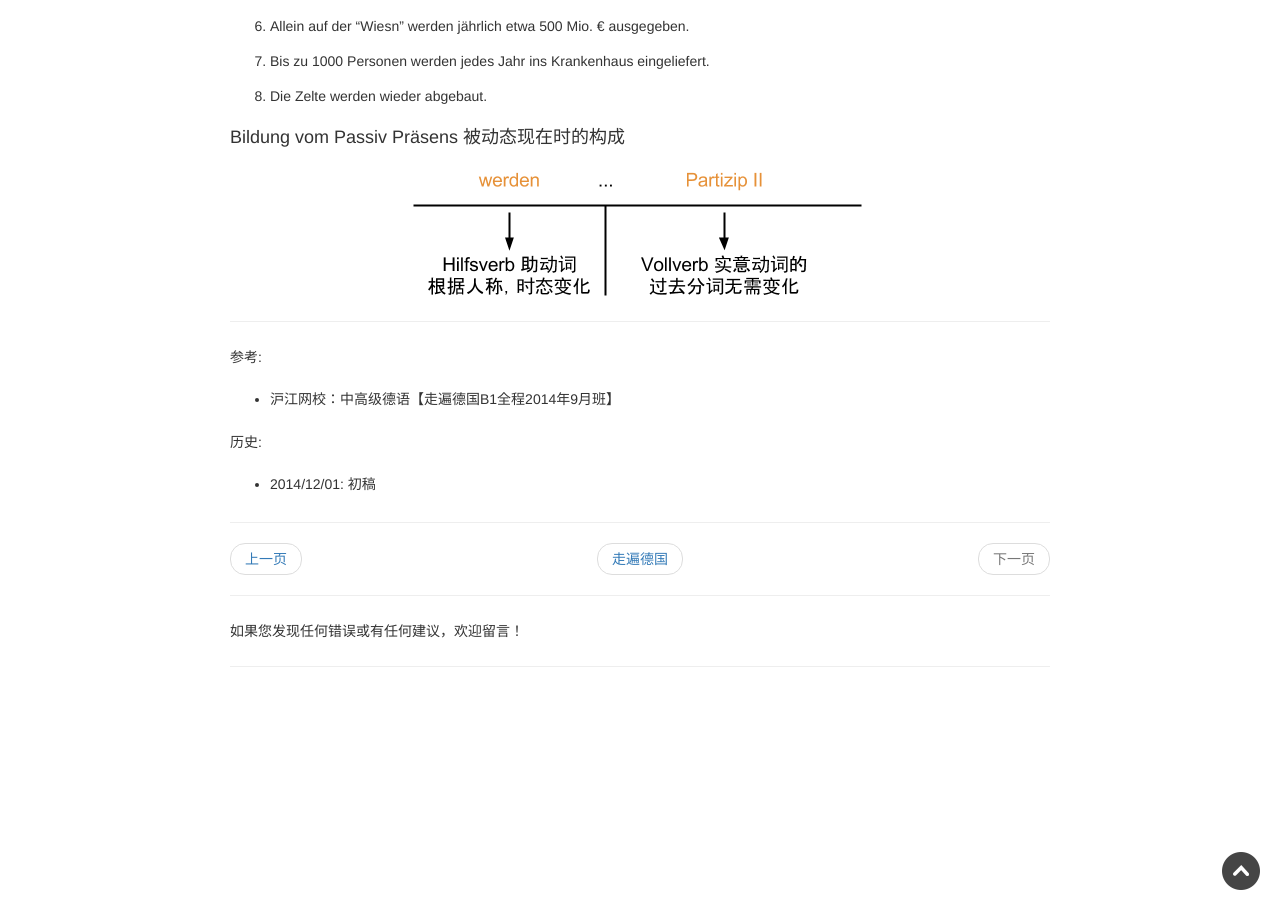
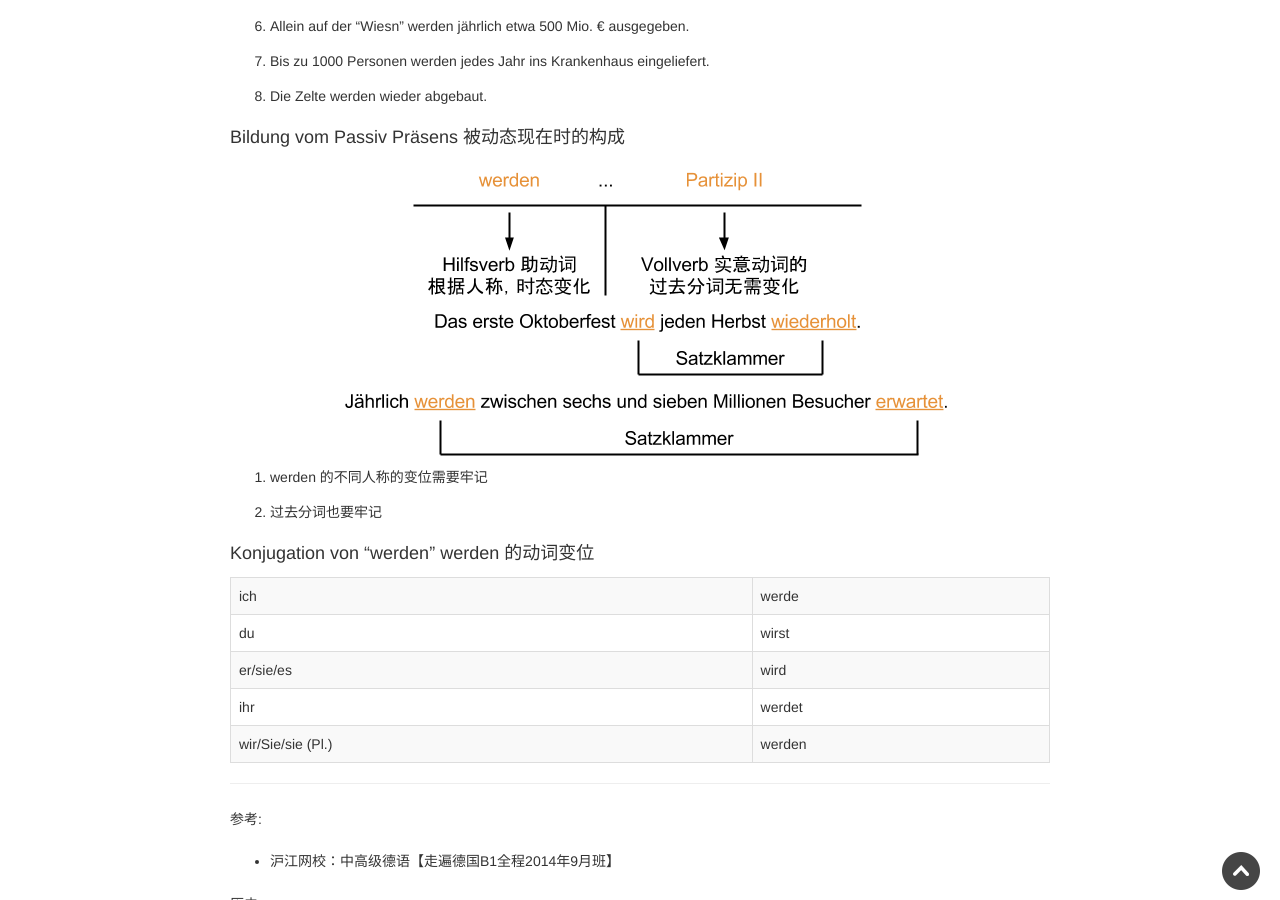
Before and after one commit to Frederick-S/GermanGarden, a Jekyll site: the page built from _posts/Passwort Deutsch/B1/2014-12-01-lektion-21-5.html, in a window 1280 px wide and 900 px high, scrolled down 2206 px. Built offline with Jekyll 4.4.1, drawn with Linux system fonts in a browser that asks for light colours; nearby versions of some CDN libraries; comment, search, counter and statistics services are not loaded.

Commit message:
Update images

```diff
--- a/_posts/Passwort Deutsch/B1/2014-12-01-lektion-21-5.html
+++ b/_posts/Passwort Deutsch/B1/2014-12-01-lektion-21-5.html
@@ -59,6 +59,35 @@ tags: ['Passwort Deutsch', 'Passwort Deutsch B1', 'Passwort Deutsch B1 Lektion 2
 </ol>
 <h4>Bildung vom Passiv Präsens 被动态现在时的构成</h4>
 <img class="img-responsive" src="{{site.baseurl}}/img/loading.gif" data-echo="{{site.baseurl}}/img/Passwort Deutsch/B1/Lektion 21-5/Bildung-vom-Passiv-Prasens.png" />
+<img class="img-responsive" src="{{site.baseurl}}/img/loading.gif" data-echo="{{site.baseurl}}/img/Passwort Deutsch/B1/Lektion 21-5/example1.png" />
+<img class="img-responsive" src="{{site.baseurl}}/img/loading.gif" data-echo="{{site.baseurl}}/img/Passwort Deutsch/B1/Lektion 21-5/example2.png" />
+<ol class="item-list">
+    <li>werden 的不同人称的变位需要牢记</li>
+    <li>过去分词也要牢记</li>
+</ol>
+<h4>Konjugation von “werden” werden 的动词变位</h4>
+<table class="table table-bordered table-striped table-hover">
+    <tr>
+        <td>ich</td>
+        <td>werde</td>
+    </tr>
+    <tr>
+        <td>du</td>
+        <td>wirst</td>
+    </tr>
+    <tr>
+        <td>er/sie/es</td>
+        <td>wird</td>
+    </tr>
+    <tr>
+        <td>ihr</td>
+        <td>werdet</td>
+    </tr>
+    <tr>
+        <td>wir/Sie/sie (Pl.)</td>
+        <td>werden</td>
+    </tr>
+</table>
 
 
 
```
Also changed, not shown: img/Passwort Deutsch/B1/Lektion 21-5/example1.png (added), img/Passwort Deutsch/B1/Lektion 21-5/example2.png (added).
